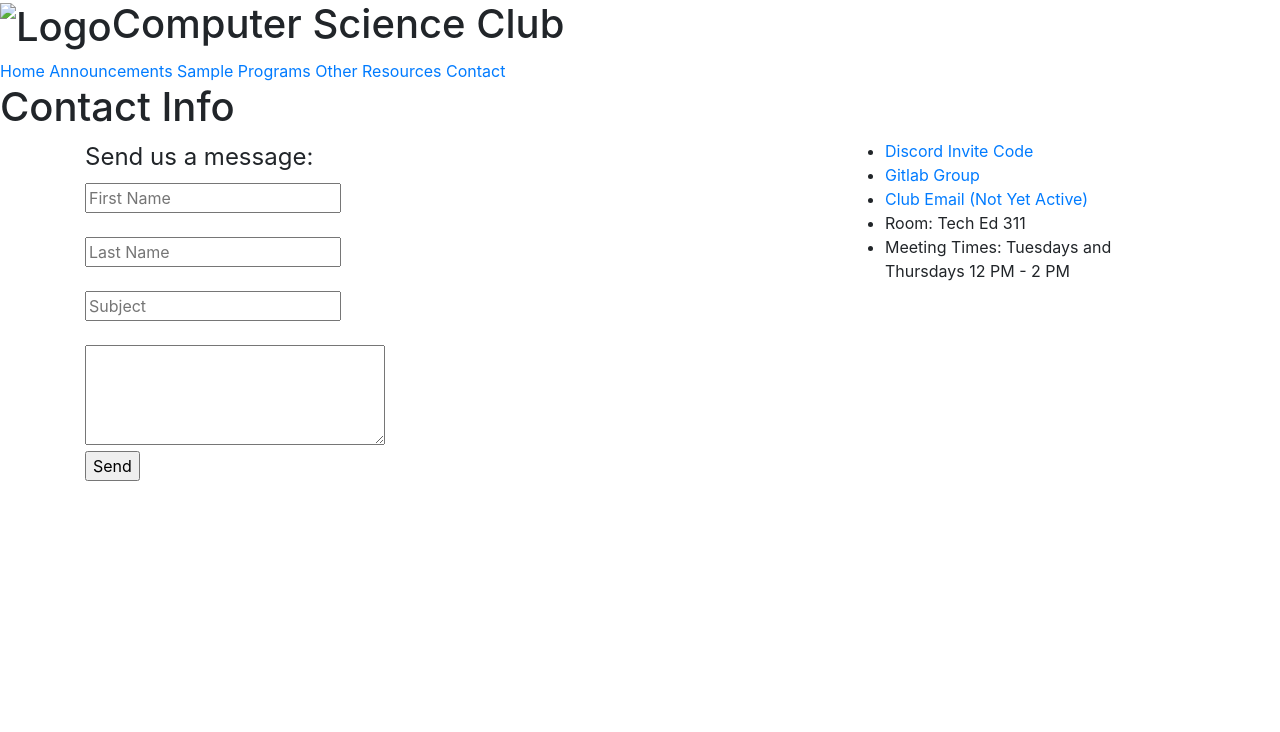
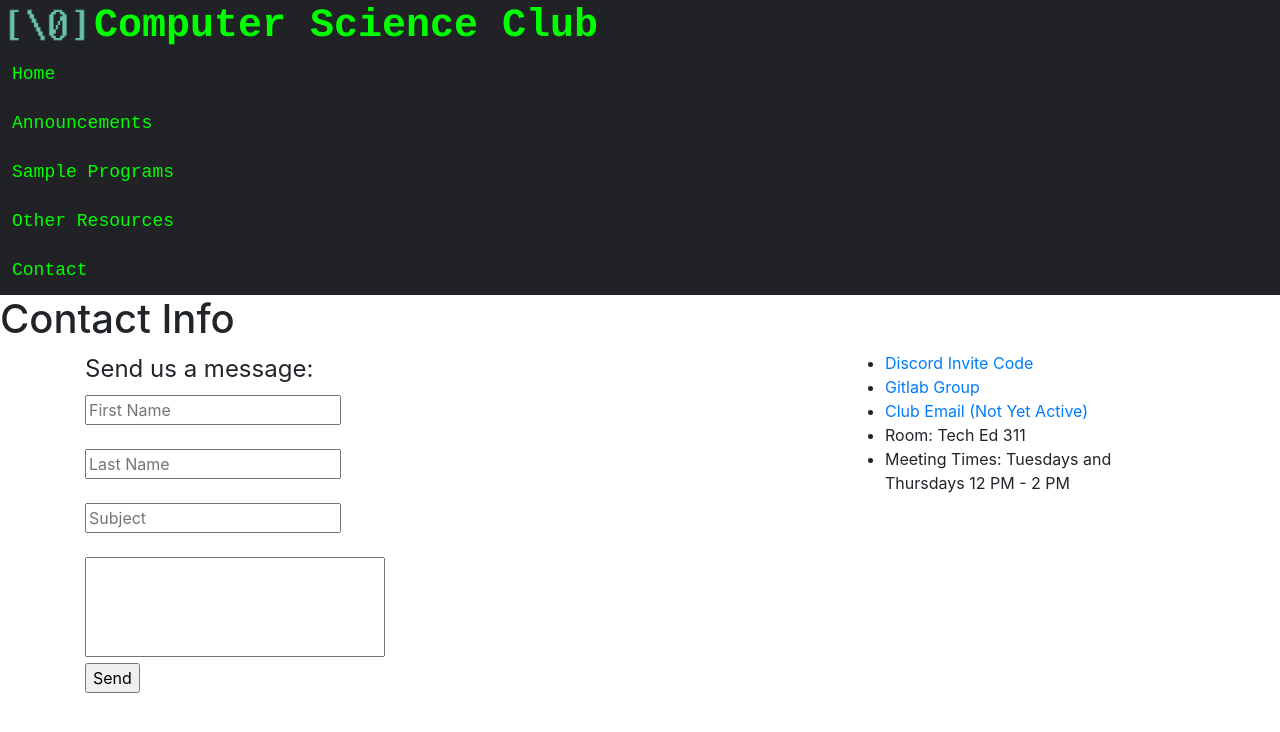
Before and after one commit to ARC-Computer-Science-Club/Club-Website, a website: page src/html/contact.ejs in a window 1280 px wide. Drawn offline with nearby package versions, Linux system fonts and the light colour scheme; files that its build step writes are made by us from their sources; the site is published under a folder, as on GitHub Pages, so addresses that start at the root find nothing.

Commit message:
Added header to home_page
also fixed file path issue for src files (I used the wrong syntax for referencing files in previous commit)

```diff
--- a/src/html/contact.ejs
+++ b/src/html/contact.ejs
@@ -9,8 +9,8 @@
 <script src="https://code.jquery.com/jquery-3.3.1.slim.min.js" integrity="sha384-q8i/X+965DzO0rT7abK41JStQIAqVgRVzpbzo5smXKp4YfRvH+8abtTE1Pi6jizo" crossorigin="anonymous"></script>
 <script src="https://cdnjs.cloudflare.com/ajax/libs/popper.js/1.14.3/umd/popper.min.js" integrity="sha384-ZMP7rVo3mIykV+2+9J3UJ46jBk0WLaUAdn689aCwoqbBJiSnjAK/l8WvCWPIPm49" crossorigin="anonymous"></script>
 <script src="https://stackpath.bootstrapcdn.com/bootstrap/4.1.3/js/bootstrap.min.js" integrity="sha384-ChfqqxuZUCnJSK3+MXmPNIyE6ZbWh2IMqE241rYiqJxyMiZ6OW/JmZQ5stwEULTy" crossorigin="anonymous"></script>
-<link rel = "stylesheet" href = "/css/contact.css">
-<link rel="stylesheet" href="/css/header.css">
+<link rel = "stylesheet" href = "../css/contact.css">
+<link rel="stylesheet" href="../css/header.css">
 </head>
 
 <body>
--- a/src/html/header.html
+++ b/src/html/header.html
@@ -1,11 +1,11 @@
 
 <div class="header">
-  <h1><img src="/static/CSC_Logo.png" alt="Logo">Computer Science Club</h1>
+  <h1><img src="../static/CSC_Logo.png" alt="Logo">Computer Science Club</h1>
   <div class="header-right">
-    <a href="#">Home</a>
+    <a href="home_page.ejs.html">Home</a>
     <a href="#">Announcements</a>
     <a href="#">Sample Programs</a>
-    <a href="/html/resources.ejs.html">Other Resources</a>
-    <a href="/html/contact.ejs.html" >Contact</a>
+    <a href="resources.ejs.html">Other Resources</a>
+    <a href="contact.ejs.html" >Contact</a>
   </div>
 </div>
--- a/home_page.html
+++ b/src/html/home_page.ejs
@@ -2,8 +2,10 @@
 <html>
 <head>
 <title>Page Title</title>
+<link rel="stylesheet" href="../css/header.css">
 </head>
 <body>
+<%- include("header.html") -%>
 
 <!--write  small summary if the club-->
 <h1>Welcome to the Computer Science</h1>
--- a/src/html/resources.ejs
+++ b/src/html/resources.ejs
@@ -3,8 +3,8 @@
 <head>
     <meta charset="utf-8">
     <title>CSC-Other Resources</title>
-    <link rel="stylesheet" href="/css/resources.css">
-    <link rel="stylesheet" href="/css/header.css">
+    <link rel="stylesheet" href="../css/resources.css">
+    <link rel="stylesheet" href="../css/header.css">
 </head>
 
 <body>
```
